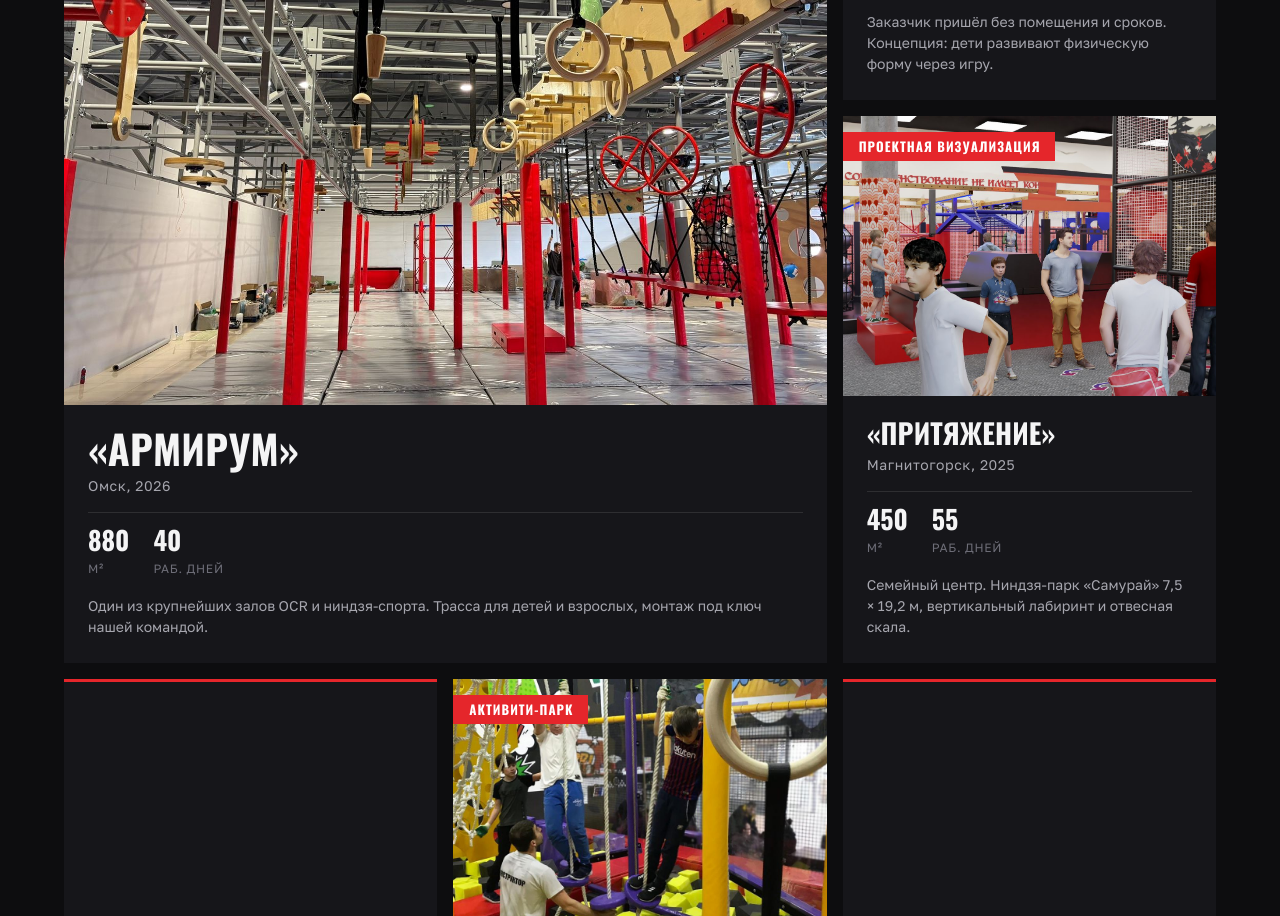
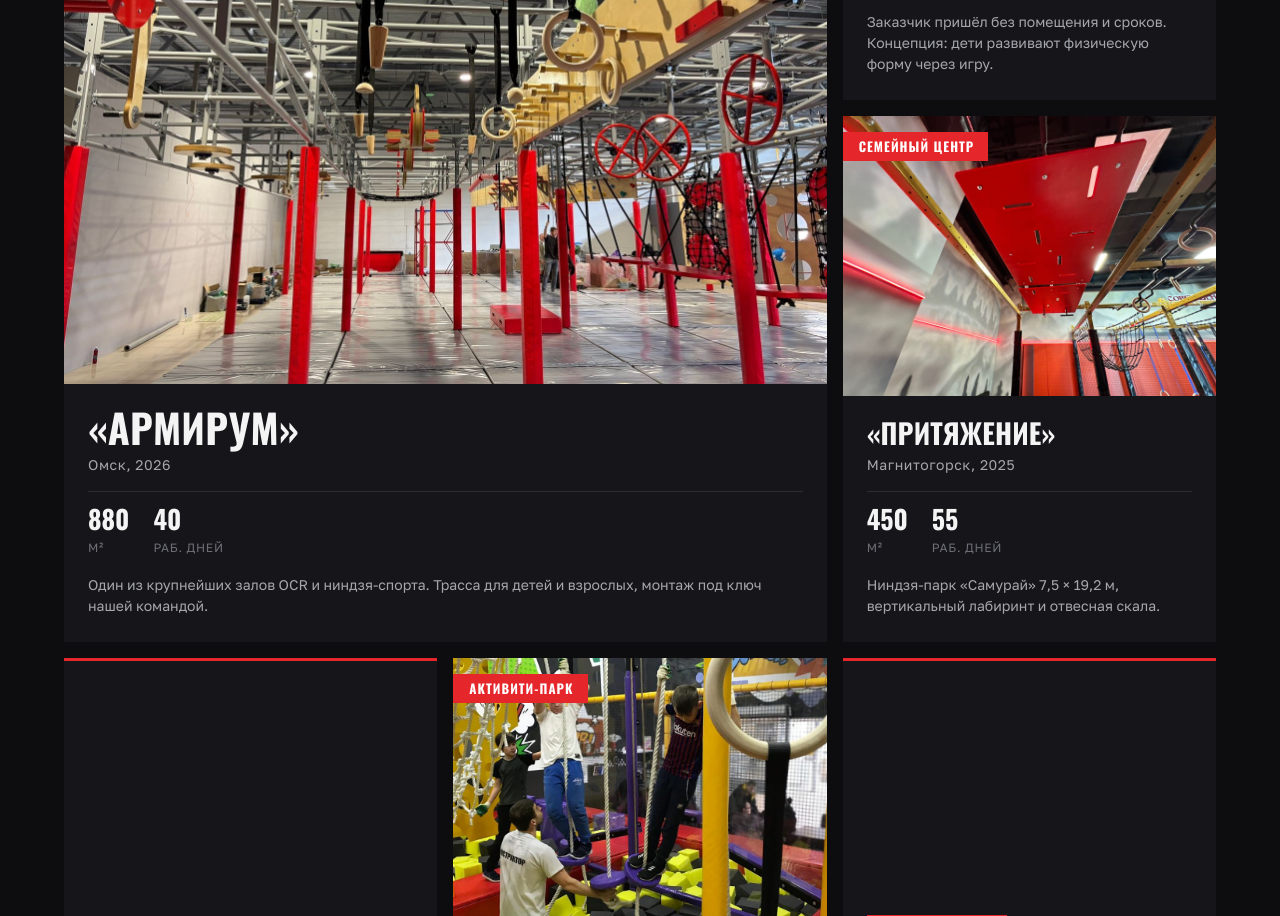
Before and after one commit to Artikroll/unitramp-ninja, a plain HTML site: page index.html in a window 1280 px wide. Shown: the part 5484-6400 px from the top of the page. Drawn offline with Linux system fonts and the light colour scheme; a web font is replaced by a local one.

Commit message:
Притяжение: реальное фото вместо рендера
Co-Authored-By: Claude Opus 5.5 <noreply@anthropic.com>

```diff
--- a/index.html
+++ b/index.html
@@ -617,7 +617,7 @@ $('#tTimer').addEventListener('change',upd);
 var CS=[
  {t:'«Армирум»',c:'Омск, 2026',a:880,d:40,tg:'Зал OCR',im:'c-armirum-2.jpg',p:'Один из крупнейших залов OCR и ниндзя-спорта. Трасса для детей и взрослых, монтаж под ключ нашей командой.',big:1},
  {t:'Ниндзя-парк',c:'Нефтекамск, 2024',a:640,d:50,tg:'Парк активного отдыха',im:'',p:'Заказчик пришёл без помещения и сроков. Концепция: дети развивают физическую форму через игру.'},
- {t:'«Притяжение»',c:'Магнитогорск, 2025',a:450,d:55,tg:'Проектная визуализация',im:'n-prit.jpg',p:'Семейный центр. Ниндзя-парк «Самурай» 7,5 × 19,2 м, вертикальный лабиринт и отвесная скала.'},
+ {t:'«Притяжение»',c:'Магнитогорск, 2025',a:450,d:55,tg:'Семейный центр',im:'n-prit-real.jpg',p:'Ниндзя-парк «Самурай» 7,5 × 19,2 м, вертикальный лабиринт и отвесная скала.'},
  {t:'Центр досуга «Сибирь»',c:'Тулун, 2023',a:270,d:45,tg:'Муниципальный',im:'',p:'Трасса для городского центра досуга.'},
  {t:'Hero Club',c:'Сергиев Посад, 2019',a:160,d:40,tg:'Активити-парк',im:'n-hc.jpg',p:'Перекидной турник, лестница 360, пегборды, скалодромы с автостраховкой, электронная фиксация времени. Монтаж 21 рабочий день.'},
  {t:'Extreme Fit',c:'Пермь, 2020',a:126,d:48,tg:'Тренировочный',im:'',p:'9 препятствий и 4 сменных на 126 м² при скейт-парке. Производство 25 рабочих дней, мастер-классы на запуске.'},
```
Also changed, not shown: assets/img/n-prit-real.jpg (added).
